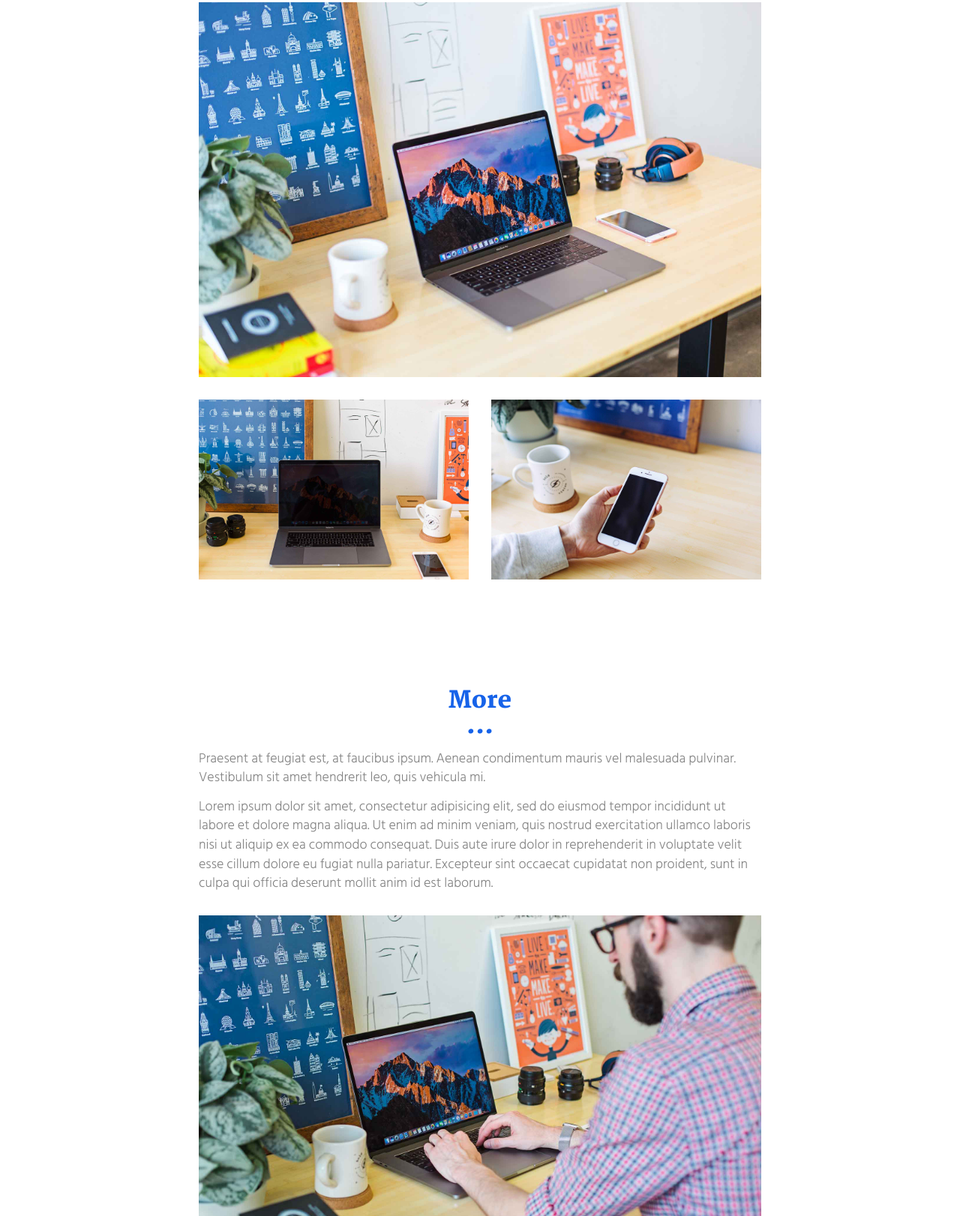
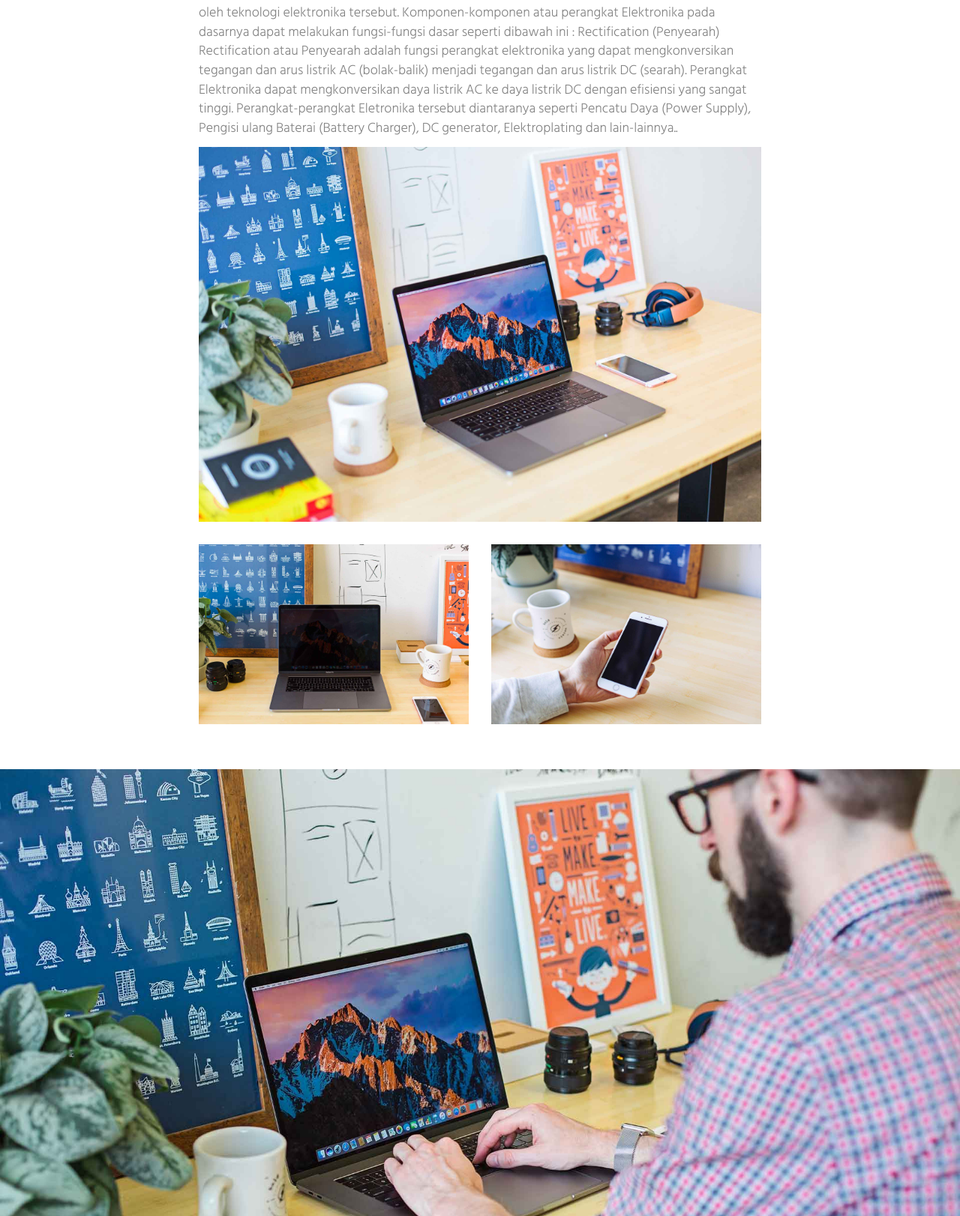
Before and after one commit to indra042/indra042.github.io, a plain HTML site: page project.html in a window 1280 px wide. Shown: the part 425-2047 px from the top of the page at 75% size. Drawn offline with Linux system fonts and the light colour scheme.

Commit message:
Update project.html

```diff
--- a/project.html
+++ b/project.html
@@ -60,9 +60,12 @@
     <div class="container">
       <div class="row">
         <div class="col-xs-12 col-md-8 col-md-offset-2">
-          <h1 class="text-center">Moon</h1>
-          <p>Lorem ipsum dolor sit amet, consectetur adipiscing elit. Maecenas luctus at sem quis varius.
-          Class aptent taciti sociosqu ad litora torquent per conubia nostra, per inceptos himenaeos. Phasellus iaculis magna sagittis elit sagittis, at hendrerit lorem venenatis. Morbi accumsan iaculis blandit. Cras ultrices hendrerit nisl.</p>
+          <h1 class="text-center">FUNGSI-FUNGSI ELECTRONIK</h1>
+          <p> Fungsi-fungsi Dasar Perangkat Elektronika
+Setelah kita mengetahui Pengertian Elektronika berdasarkan definisinya, seterusnya adalah mengetahui fungsi-fungsi dasar yang dapat dilakukan oleh teknologi elektronika tersebut. Komponen-komponen atau perangkat Elektronika pada dasarnya dapat melakukan fungsi-fungsi dasar seperti dibawah ini :
+
+Rectification  (Penyearah)
+Rectification atau Penyearah adalah fungsi perangkat elektronika yang dapat mengkonversikan tegangan dan arus listrik AC (bolak-balik) menjadi tegangan dan arus listrik DC (searah). Perangkat Elektronika dapat mengkonversikan daya listrik AC ke daya listrik DC dengan efisiensi yang sangat tinggi. Perangkat-perangkat Eletronika tersebut diantaranya seperti Pencatu Daya (Power Supply), Pengisi ulang Baterai (Battery Charger), DC generator, Elektroplating dan lain-lainnya..</p>
 
           <div class="section-container-spacer">
             <img src="./assets/images/img-06.jpg" alt="" class="img-responsive reveal-content" data-action="zoom">
@@ -81,19 +84,7 @@
     </div>
   </div>
 
-  <div class="section-container">
-    <div class="container">
-      <div class="row section-container-spacer">
-        <div class="col-xs-12 col-md-8 col-md-offset-2">
-          <h2 class="text-center">More</h2>
-          <div class="section-container-spacer">
-            <p>Praesent at feugiat est, at faucibus ipsum. Aenean condimentum mauris vel malesuada pulvinar. Vestibulum sit amet hendrerit leo, quis vehicula mi.</p>
-            <p>Lorem ipsum dolor sit amet, consectetur adipisicing elit, sed do eiusmod
-            tempor incididunt ut labore et dolore magna aliqua. Ut enim ad minim veniam,
-            quis nostrud exercitation ullamco laboris nisi ut aliquip ex ea commodo
-            consequat. Duis aute irure dolor in reprehenderit in voluptate velit esse
-            cillum dolore eu fugiat nulla pariatur. Excepteur sint occaecat cupidatat non
-            proident, sunt in culpa qui officia deserunt mollit anim id est laborum.</p>
+
           </div>
           <img src="./assets/images/img-05.jpg" alt="" class="img-responsive reveal-content" data-action="zoom">
         </div>
@@ -106,7 +97,7 @@
       <div class="row section-container-spacer">
         <div class="col-xs-12 col-md-12">
 
-          <h3>Do you like it ?</h3>
+          <h3>Apakah kamu suka?</h3>
           <p>
             <a href="https://facebook.com/" class="social-round-icon fa-icon" title="">
               <i class="fa fa-facebook" aria-hidden="true"></i>
@@ -130,11 +121,11 @@
 
 
       <div class="col-xs-12">
-        <h3>Mountain</h3>
+        <h3>Duia Electronik</h3>
 
         <div class="row">
           <div class="col-xs-12 col-sm-7">
-            <p><small>Website created with <a href="http://www.mashup-template.com/" title="Create website with free html template">Mashup Template</a>/<a href="https://www.unsplash.com/" title="Beautiful Free Images">Unsplash</a></small>
+            <p><small>Website created with <a href="http://www.mashup-template.com/" title="Create website with free html template">indra</a>/<a href="https://www.unsplash.com/" title="Beautiful Free Images">gamelab.id</a></small>
             </p>
           </div>
           <div class="col-xs-12 col-sm-5">
```
